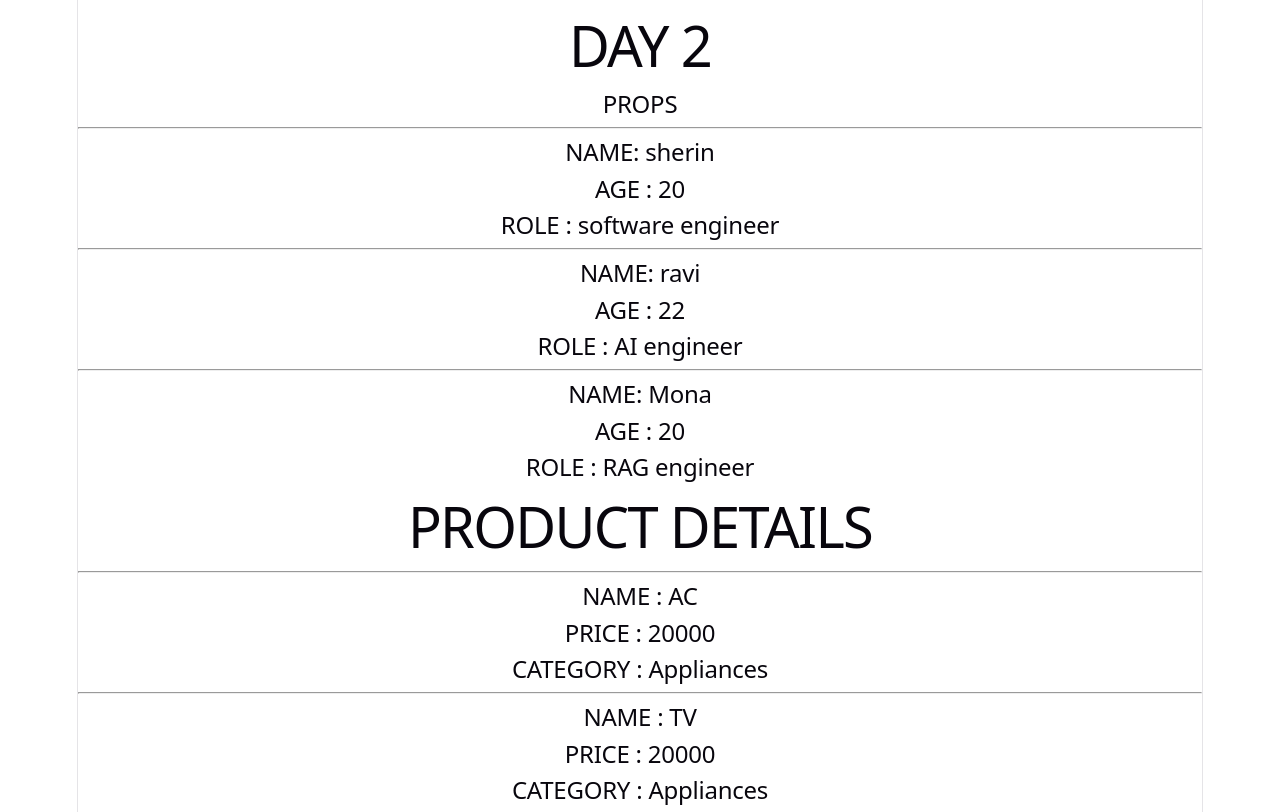
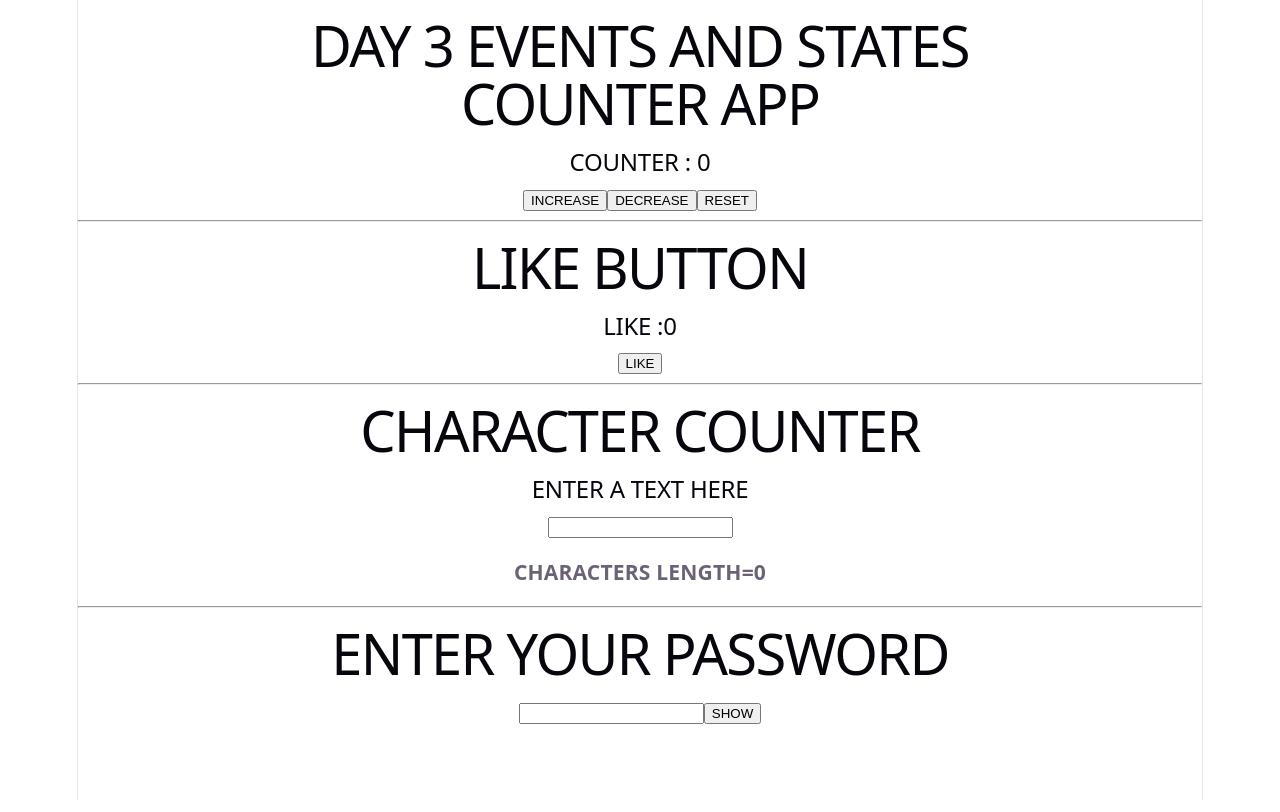
Before and after one commit to sherinshaik07/React-mini-projects, a React (Vite) app: page / in a window 1280 px wide. Built offline with nearby package versions, Linux system fonts and the light colour scheme.

Commit message:
DAY 3 -State and Events

```diff
--- a/src/App.jsx
+++ b/src/App.jsx
@@ -3,6 +3,10 @@ import ProfileCard from './days/day1/ProfileCard';
 import Skills from './days/day1/Skills';
 import UserCard from './day2/UserCard';
 import Product from './day2/Product';
+import Counter from './day3/counter';
+import LikeButton from './day3/LikeButton';
+import CharacterCounter from './day3/CharacterCounter';
+import PasswordToggle from './day3/PasswordToggle';
 function App(){
   return(
     <div>
@@ -12,14 +16,22 @@ function App(){
       <ProfileCard/>
       <hr></hr>
       <Skills/>*/}
-      <h1>DAY 2</h1>
+      {/*<h1>DAY 2</h1>
       <h2>PROPS</h2>
       <UserCard name="sherin" age="20" role="software engineer"/>
       <UserCard name="ravi" age="22" role="AI engineer"/>
       <UserCard name="Mona" age="20" role="RAG engineer"/>
       <h1>PRODUCT DETAILS </h1>
       <Product name ="AC" price="20000" category="Appliances"/>
-      <Product name ="TV" price="20000" category="Appliances"/>
+      <Product name ="TV" price="20000" category="Appliances"/>*/}
+      <h1>DAY 3 EVENTS AND STATES</h1>
+      <Counter/>
+      <hr></hr>
+      <LikeButton/>
+      <hr></hr>
+      <CharacterCounter/>
+      <hr></hr>
+      <PasswordToggle/>
     </div>
   );
 }
--- /dev/null
+++ b/src/day3/CharacterCounter.jsx
@@ -0,0 +1,16 @@
+import {useState} from "react";
+function CharacterCounter(){
+    const [text,setText] = useState("");
+    return(
+        <div>
+            <h1>CHARACTER COUNTER</h1>
+            <h2>ENTER A TEXT HERE </h2>
+            <input
+            type ="text"
+            value={text}
+            onChange={(e)=>setText(e.target.value)}/>
+            <h3>CHARACTERS LENGTH={text.length}</h3>
+        </div>
+    );
+}
+export default CharacterCounter;
--- /dev/null
+++ b/src/day3/Counter.jsx
@@ -0,0 +1,16 @@
+import {useState} from "react";
+function Counter(){
+   const [count,setCount] = useState(0);
+   return(
+    <div>
+        <h1>COUNTER APP</h1>
+        <h2>COUNTER : {count}</h2>
+
+        <button onClick ={()=> setCount(count+1)}>
+           INCREASE </button>
+        <button onClick ={()=>setCount(count-1)}>   DECREASE</button>
+        <button onClick = {()=>setCount(0)}>RESET</button>
+    </div>
+   );
+}
+export default Counter;
--- /dev/null
+++ b/src/day3/LikeButton.jsx
@@ -0,0 +1,13 @@
+import React from "react";
+import {useState} from "react";
+function LikeButton(){
+    const [Like,setLike]=useState(0);
+    return(
+        <div>
+            <h1>LIKE BUTTON  </h1>
+            <h2>LIKE :{Like}</h2>
+            <button onClick ={()=>setLike(Like+1)}>LIKE</button>
+        </div>
+    );
+}
+export default LikeButton;
--- /dev/null
+++ b/src/day3/PasswordToggle.jsx
@@ -0,0 +1,20 @@
+import {useState} from 'react';
+function PasswordToggle(){
+    const[password,setPassword]=useState("")
+    const[showPassword,setShowPassword]=useState(false);
+    return(
+        <div>
+            <h1>ENTER YOUR PASSWORD</h1>
+            <input
+            type={showPassword?"text":"password"}
+            value={password}
+            onChange={(e)=>setPassword(e.target.value)}
+            />
+            <button onClick={()=>setShowPassword(!showPassword)}>
+                {showPassword ?"HIDE":"SHOW"}
+            </button>
+        </div>
+    );
+
+}
+export default PasswordToggle;
```
